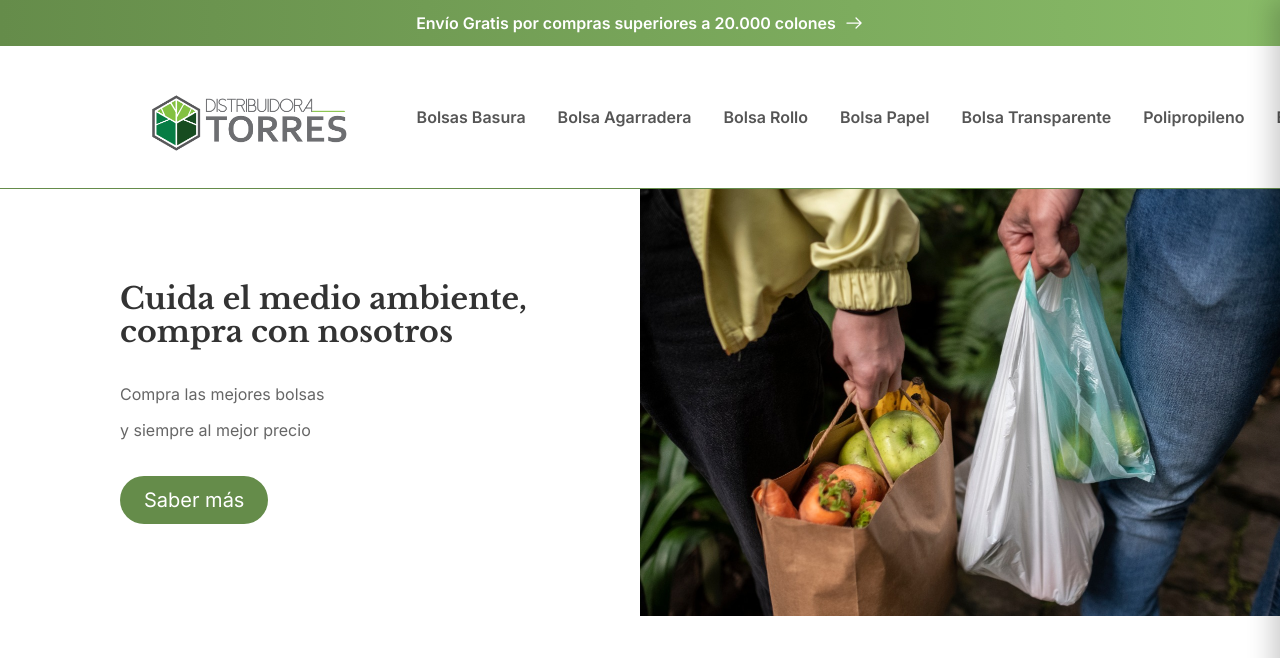
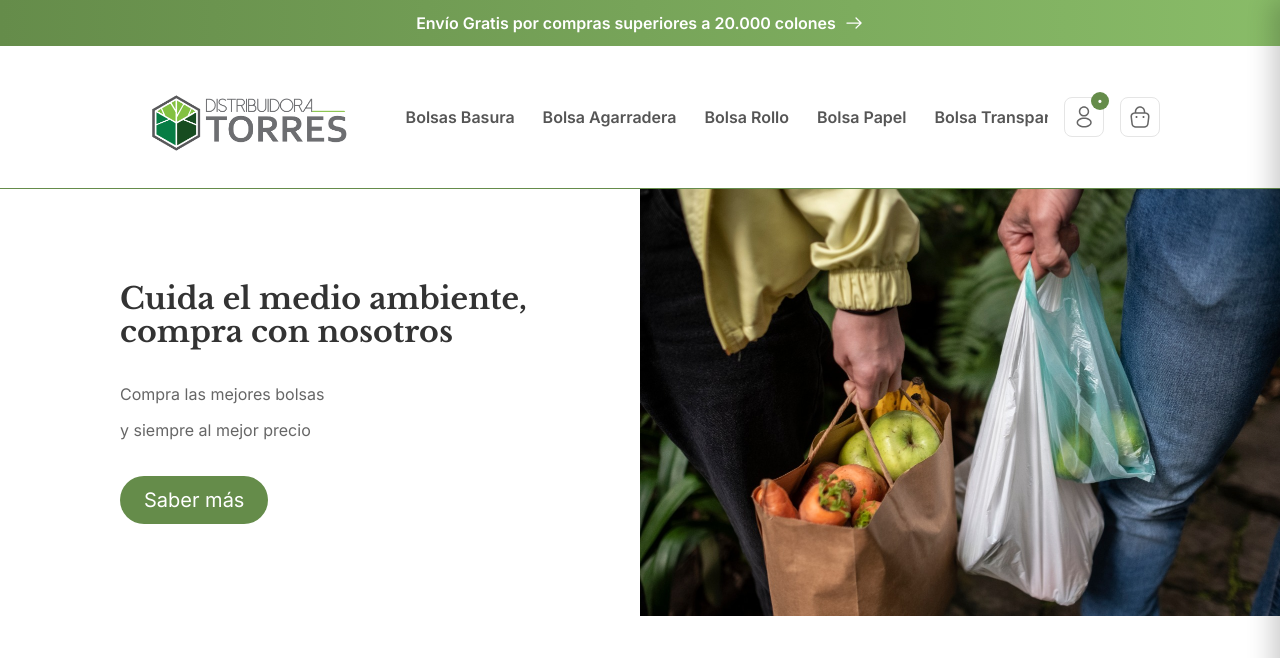
Before and after one commit to isaacth7/distribuidora-torres, a plain HTML site: page Frontend/HTML/index.html in a window 1280 px wide. Shown: the top 658 px of the page. Drawn offline with nearby package versions, Linux system fonts and the light colour scheme; no server answers.

Commit message:
Cambios de header para que sea responsive

```diff
--- a/Frontend/CSS/Inicio.css
+++ b/Frontend/CSS/Inicio.css
@@ -144,6 +144,58 @@
   color: #999;
   font-size: 16px;
   border-bottom: 1px solid var(--c-brand);
+}
+
+.barra_navegacion_superior > .contenedor_logo,
+.barra_navegacion_superior > .contenedor_perfil {
+  flex: 0 0 auto;
+  flex-shrink: 0; /* que no se aplasten */
+}
+
+/* el nav (categorías) dentro del header NO debe ser width:100% ni tener padding gigante */
+.barra_navegacion_superior > .barra_menu {
+  flex: 1 1 auto;
+  min-width: 0;
+
+  width: auto;            /* 🔥 mata el width:100% */
+  padding: 0;             /* 🔥 mata padding var(--pad-x-...) */
+  background: transparent;/* para que no parezca otra barra */
+  justify-content: flex-start;
+
+  overflow-x: auto;       /* si no cabe, que haga scroll horizontal */
+  overflow-y: hidden;
+  scrollbar-width: none;
+}
+
+/* ===== FIX: nav scrolleable NO centrado ===== */
+.barra_navegacion_superior > .barra_menu{
+  justify-content: flex-start;   /* 🔥 en vez de center */
+  scroll-behavior: smooth;
+  -webkit-overflow-scrolling: touch;
+
+  padding-inline: 12px;          /* un poquito de aire dentro del nav */
+}
+
+.barra_navegacion_superior > .barra_menu .menu{
+  flex: 0 0 auto;
+  white-space: nowrap;
+}
+
+/* (Opcional) que al cargar siempre arranque desde el inicio */
+.barra_navegacion_superior > .barra_menu{
+  scroll-snap-type: x proximity;
+}
+.barra_navegacion_superior > .barra_menu .menu{
+  scroll-snap-align: start;
+}
+
+.barra_navegacion_superior > .barra_menu::-webkit-scrollbar {
+  display: none;
+}
+
+/* un poquito más compacto para que quepan más ítems */
+.barra_navegacion_superior > .barra_menu .menu {
+  padding: 8px 10px;
 }
 
 .contenedor_logo {
```
Also changed, not shown: Frontend/Images/img1_banner.png.
